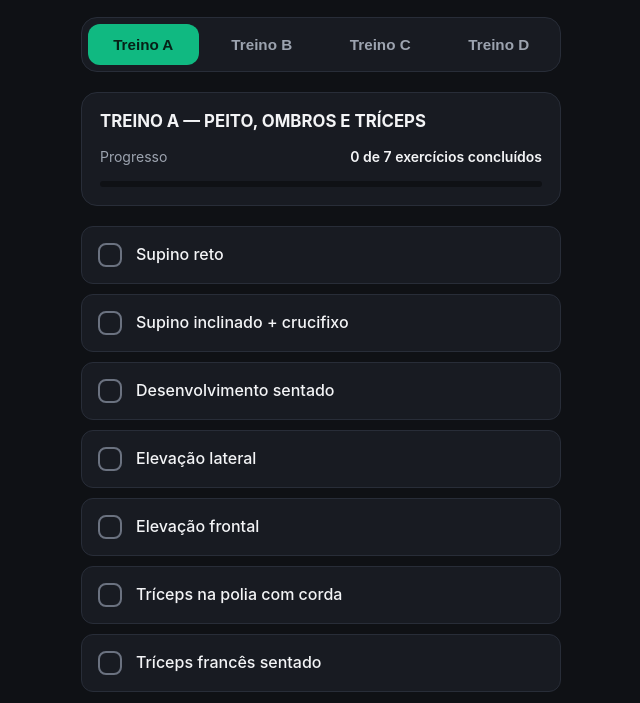
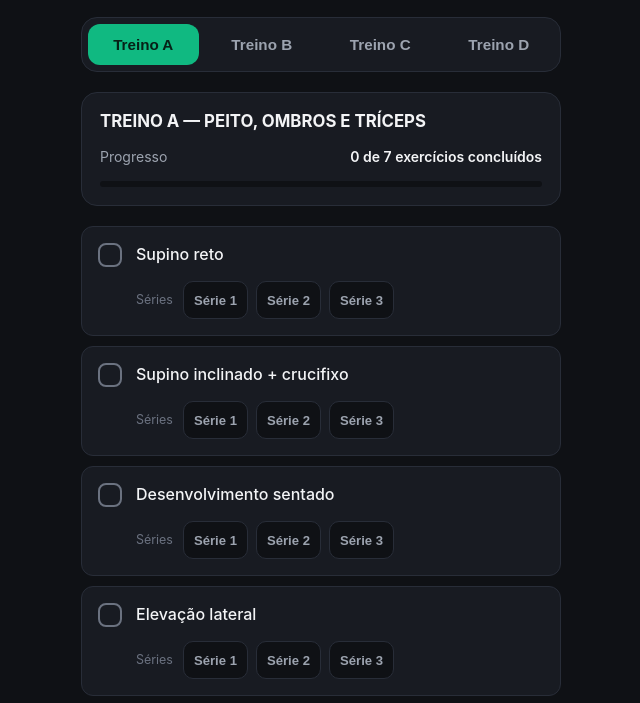
Before and after one commit to DayaneRPH/ficha-musculacao, a plain HTML site: page index.html in a window 1280 px wide. Shown: the part 80-783 px from the top of the page, without its empty margins (319-959 px from the left). Drawn offline with Linux system fonts and the light colour scheme.

Commit message:
Add files via upload

```diff
--- a/index.html
+++ b/index.html
@@ -206,15 +206,55 @@
 
     .exercise-card {
       display: flex;
-      align-items: center;
+      flex-direction: column;
       gap: 14px;
       background-color: var(--bg-surface);
       border: 1px solid var(--border-subtle);
       border-radius: var(--radius-md);
       padding: 16px;
-      cursor: pointer;
       user-select: none;
       transition: background-color 0.2s ease, border-color 0.2s ease;
+    }
+
+
+    .exercise-main {
+      display: flex;
+      align-items: center;
+      gap: 14px;
+    }
+
+    .sets-row {
+      display: flex;
+      align-items: center;
+      gap: 8px;
+      flex-wrap: wrap;
+      padding-left: 38px;
+    }
+
+    .set-label {
+      color: var(--text-muted);
+      font-size: 0.78rem;
+      margin-right: 2px;
+    }
+
+    .set-btn {
+      min-width: 42px;
+      min-height: 38px;
+      padding: 7px 10px;
+      border-radius: 10px;
+      border: 1px solid var(--border-subtle);
+      background: var(--bg-body);
+      color: var(--text-secondary);
+      font-size: 0.82rem;
+      font-weight: 700;
+      cursor: pointer;
+      transition: background-color 0.15s ease, color 0.15s ease, border-color 0.15s ease;
+    }
+
+    .set-btn.done {
+      background: var(--accent-soft);
+      color: var(--accent);
+      border-color: var(--border-completed);
     }
 
     .exercise-card:active {
@@ -454,17 +494,34 @@
     // =========================================================================
     // ESTADO E ARMAZENAMENTO LOCAL (localStorage)
     // =========================================================================
-    const STORAGE_KEY = "meus_treinos_progresso_v1";
+    const STORAGE_KEY = "meus_treinos_progresso_v2";
+    const LEGACY_STORAGE_KEY = "meus_treinos_progresso_v1";
     const ACTIVE_TAB_KEY = "meus_treinos_aba_ativa_v1";
+    const SETS_PER_EXERCISE = 3;
+
 
     function loadProgress() {
+      const empty = { A: {}, B: {}, C: {}, D: {} };
       try {
-        const saved = localStorage.getItem(STORAGE_KEY);
-        return saved ? JSON.parse(saved) : { A: [], B: [], C: [], D: [] };
+        const savedV2 = localStorage.getItem(STORAGE_KEY);
+        if (savedV2) return JSON.parse(savedV2);
+        // Migra exercícios concluídos na versão anterior para 3 séries marcadas.
+        const old = localStorage.getItem(LEGACY_STORAGE_KEY);
+        if (old) {
+          const legacy = JSON.parse(old);
+          Object.keys(empty).forEach(key => {
+            (legacy[key] || []).forEach(index => {
+              empty[key][index] = [0, 1, 2];
+            });
+          });
+          return empty;
+        }
+        return empty;
       } catch (e) {
-        return { A: [], B: [], C: [], D: [] };
+        return empty;
       }
     }
+
 
     function saveProgress(state) {
       try {
@@ -514,10 +571,18 @@
     // =========================================================================
     // RENDERIZAÇÃO E LÓGICA
     // =========================================================================
+    function getSetsDone(key, exerciseIndex) {
+      const stored = progressState[key]?.[exerciseIndex];
+      return Array.isArray(stored) ? stored : [];
+    }
+
+    function isExerciseComplete(key, exerciseIndex) {
+      return getSetsDone(key, exerciseIndex).length >= SETS_PER_EXERCISE;
+    }
+
     function isWorkoutComplete(key) {
-      const total = WORKOUTS[key].exercises.length;
-      const doneList = progressState[key] || [];
-      return total > 0 && doneList.length === total;
+      return WORKOUTS[key].exercises.length > 0 &&
+        WORKOUTS[key].exercises.every((_, index) => isExerciseComplete(key, index));
     }
 
     function updateTabsUI() {
@@ -531,7 +596,7 @@
     function updateProgressUI() {
       const workout = WORKOUTS[currentWorkoutKey];
       const total = workout.exercises.length;
-      const completedCount = (progressState[currentWorkoutKey] || []).length;
+      const completedCount = workout.exercises.filter((_, index) => isExerciseComplete(currentWorkoutKey, index)).length;
       const percentage = total > 0 ? Math.round((completedCount / total) * 100) : 0;
       const allDone = total > 0 && completedCount === total;
 
@@ -546,19 +611,15 @@
       updateTabsUI();
     }
 
-    function toggleExercise(index) {
-      if (!Array.isArray(progressState[currentWorkoutKey])) {
-        progressState[currentWorkoutKey] = [];
+    function toggleSet(exerciseIndex, setIndex) {
+      if (!progressState[currentWorkoutKey] || Array.isArray(progressState[currentWorkoutKey])) {
+        progressState[currentWorkoutKey] = {};
       }
-
-      const list = progressState[currentWorkoutKey];
-      const pos = list.indexOf(index);
-
-      if (pos === -1) {
-        list.push(index);
-      } else {
-        list.splice(pos, 1);
-      }
+      const sets = getSetsDone(currentWorkoutKey, exerciseIndex).slice();
+      const position = sets.indexOf(setIndex);
+      if (position === -1) sets.push(setIndex);
+      else sets.splice(position, 1);
+      progressState[currentWorkoutKey][exerciseIndex] = sets;
 
       if (isWorkoutComplete(currentWorkoutKey)) {
         if (!savedCompletionMessages[currentWorkoutKey]) {
@@ -574,34 +635,57 @@
 
     function renderExercises() {
       const workout = WORKOUTS[currentWorkoutKey];
-      const completedIndices = progressState[currentWorkoutKey] || [];
-
       workoutTitleEl.textContent = workout.title;
       exerciseListEl.innerHTML = "";
 
       workout.exercises.forEach((exerciseName, index) => {
-        const isDone = completedIndices.includes(index);
+        const doneSets = getSetsDone(currentWorkoutKey, index);
+        const isDone = doneSets.length >= SETS_PER_EXERCISE;
 
-        const card = document.createElement("label");
+        const card = document.createElement("article");
         card.className = `exercise-card${isDone ? " done" : ""}`;
+
+        const main = document.createElement("div");
+        main.className = "exercise-main";
 
         const checkbox = document.createElement("input");
         checkbox.type = "checkbox";
         checkbox.className = "exercise-checkbox";
         checkbox.checked = isDone;
-        checkbox.addEventListener("change", () => toggleExercise(index));
+        checkbox.disabled = true;
+        checkbox.setAttribute("aria-label", `${exerciseName} concluído`);
 
         const text = document.createElement("span");
         text.className = "exercise-label";
         text.textContent = exerciseName;
 
-        card.appendChild(checkbox);
-        card.appendChild(text);
+        main.appendChild(checkbox);
+        main.appendChild(text);
+        card.appendChild(main);
+
+        const setsRow = document.createElement("div");
+        setsRow.className = "sets-row";
+        const setsLabel = document.createElement("span");
+        setsLabel.className = "set-label";
+        setsLabel.textContent = "Séries";
+        setsRow.appendChild(setsLabel);
+
+        for (let set = 0; set < SETS_PER_EXERCISE; set++) {
+          const setBtn = document.createElement("button");
+          setBtn.type = "button";
+          setBtn.className = `set-btn${doneSets.includes(set) ? " done" : ""}`;
+          setBtn.textContent = `Série ${set + 1}${doneSets.includes(set) ? " ✓" : ""}`;
+          setBtn.setAttribute("aria-pressed", doneSets.includes(set) ? "true" : "false");
+          setBtn.addEventListener("click", () => toggleSet(index, set));
+          setsRow.appendChild(setBtn);
+        }
+        card.appendChild(setsRow);
         exerciseListEl.appendChild(card);
       });
 
       updateProgressUI();
     }
+
 
     // Eventos das abas
     tabButtons.forEach((btn) => {
@@ -617,7 +701,7 @@
 
     // Evento do botão de desmarcar
     resetBtn.addEventListener("click", () => {
-      progressState[currentWorkoutKey] = [];
+      progressState[currentWorkoutKey] = {};
       delete savedCompletionMessages[currentWorkoutKey];
       saveCompletionMessages();
       saveProgress(progressState);
```
